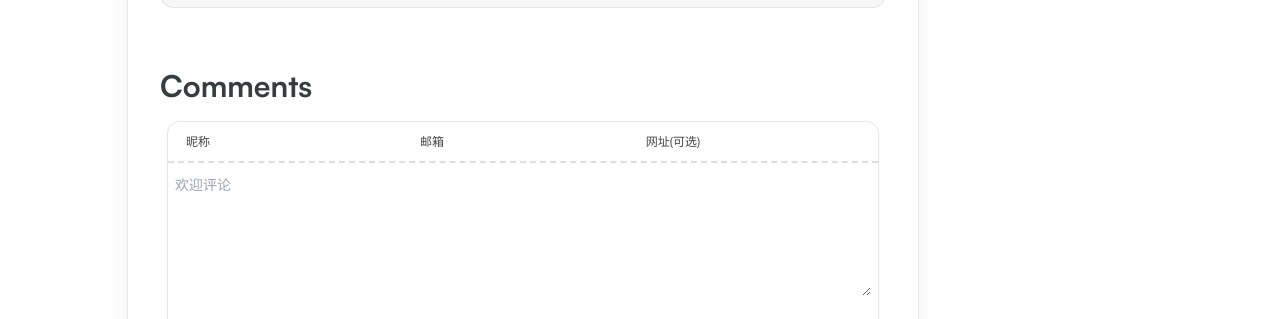
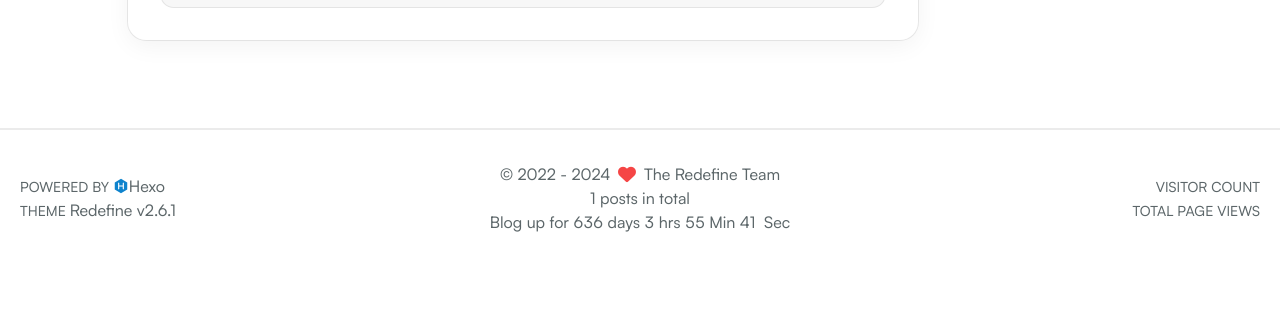
Before and after one commit to ssun4098/ssun4098.github.io, a plain HTML site: page 2024/05/12/hello-world/index.html in a window 1280 px wide. Shown: the part 1728-2047 px from the top of the page. After the commit the page ends 1994 px from the top, so only its background shows below. Drawn offline with Linux system fonts and the light colour scheme; no server answers; animation ran at ten frames a second; a web font is replaced by a local one.

Commit message:
Site updated: 2024-05-15 00:40:50

```diff
--- a/2024/05/12/hello-world/index.html
+++ b/2024/05/12/hello-world/index.html
@@ -499,48 +499,6 @@
 
 
 
-            <div class="comment-container px-2 sm:px-6 md:px-8 pb-8">
-                <div class="comments-container mt-10 w-full ">
-    <div id="comment-anchor" class="w-full h-2.5"></div>
-    <div class="comment-area-title w-full my-1.5 md:my-2.5 text-xl md:text-3xl font-bold">
-        Comments
-    </div>
-
-
-
-
-    <div id="waline"></div>
-    <script type="module" data-swup-reload-script>
-      import { init } from '/js/libs/waline.mjs';
-
-      function loadWaline() {
-        init({
-          el: '#waline',
-          serverURL: 'https://example.example.com',
-          lang: 'zh-CN',
-          dark: 'body[class~="dark-mode"]',
-          requiredMeta: ['nick', 'mail'],
-          emoji: [],
-          recaptchaV3Key: "wasd",
-
-        });
-      }
-
-      if (typeof swup !== 'undefined') {
-        loadWaline();
-      } else {
-        window.addEventListener('DOMContentLoaded', loadWaline);
-      }
-    </script>
-
-
-
-
-
-</div>
-
-            </div>
-
     </div>
 
 
@@ -651,10 +609,6 @@
 
 
         <!-- go comment -->
-
-            <li class="go-comment">
-                <i class="fa-regular fa-comments"></i>
-            </li>
 
     </ul>
 </div>
```
